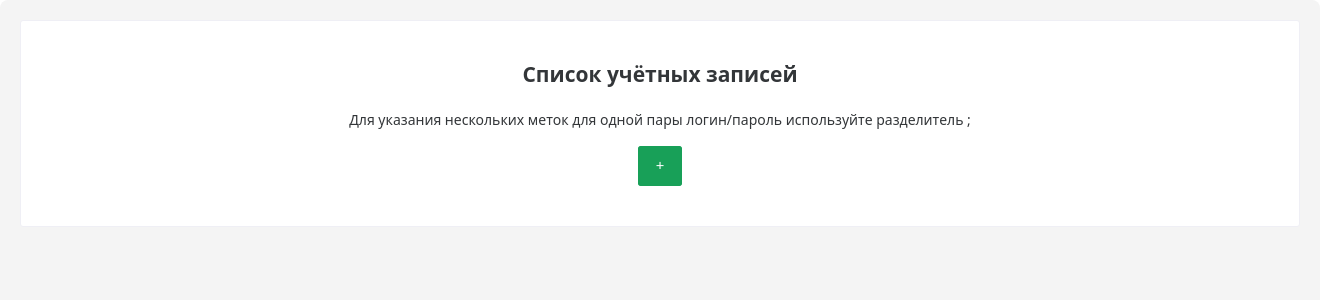
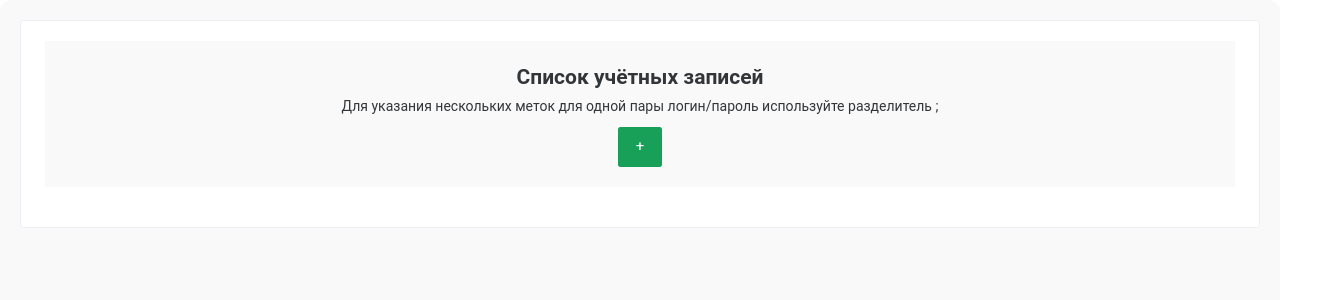
Before and after one commit to thelifeofmiwa/accounts, a Vue app in the folder vue-account-manager/: page / in a window 1280 px wide. Shown: the top 300 px of the page, 1320 px wide, since content can reach past the window. Built offline with nearby package versions, Linux system fonts and the light colour scheme.

Commit message:
Корректировка стилей

```diff
--- a/vue-account-manager/src/App.vue
+++ b/vue-account-manager/src/App.vue
@@ -6,6 +6,13 @@
 </template>
 
 <script setup lang="ts">
-import AccountForm from '@/components/AccountForm.vue';
 import AccountList from '@/components/AccountList.vue';
 </script>
+
+<style>
+*{
+  margin: 0;
+  padding: 0;
+  box-sizing: border-box
+}
+</style>
--- a/vue-account-manager/src/components/AccountList.vue
+++ b/vue-account-manager/src/components/AccountList.vue
@@ -7,11 +7,17 @@
                     Для указания нескольких меток для одной пары логин/пароль
                     используйте разделитель ;
                 </p>
-                <n-button type="primary" size="large" @click="addNewAccount"
+                <n-button
+                    type="primary"
+                    style="margin-top: 10px"
+                    size="large"
+                    @click="addNewAccount"
                     >+</n-button
                 >
             </div>
-            <n-space
+
+            <div class="account-items-container">
+                <div
                     v-for="account in accounts"
                     :key="account.id"
                     class="account-item"
@@ -27,12 +33,14 @@
                         <n-select
                             v-model:value="account.type"
                             :options="typeOptions"
+                            style="margin-top: 10px"
                             size="small"
                             @change="updateAccount(account)"
                         />
                         <n-input
                             v-model:value="account.login"
                             placeholder="Логин"
+                            style="margin-top: 10px"
                             size="small"
                             clearable
                             @input="updateAccount(account)"
@@ -40,6 +48,7 @@
                         <n-input
                             v-if="account.type === 'Локальная'"
                             v-model:value="account.password"
+                            style="margin-top: 10px"
                             type="password"
                             show-password-on="mousedown"
                             placeholder="Пароль"
@@ -48,13 +57,15 @@
                         />
                         <n-button
                             type="error"
+                            style="margin-top: 10px"
                             size="tiny"
                             @click="removeAccount(account.id)"
                         >
                             Удалить
                         </n-button>
                     </n-card>
-            </n-space>
+                </div>
+            </div>
         </n-card>
     </div>
 </template>
@@ -101,54 +112,94 @@ const removeAccount = (id: number) => {
     display: flex;
     flex-direction: column;
     align-items: center;
+    justify-content: flex-start;
     padding: 20px;
-    background-color: #f4f4f4;
-    border-radius: 8px;
+    background-color: #f9f9f9;
+    border-radius: 12px;
     width: 100%;
-    height: 1080px;
+    max-width: 1400px;
+    margin: 0 auto;
+    min-height: 100vh;
 }
 
 .header {
     text-align: center;
     margin-bottom: 20px;
+    font-family: "Roboto", sans-serif;
+    position: sticky;
+    top: 0;
+    background-color: #f9f9f9;
+    padding: 20px 0;
+    z-index: 1;
+}
+
+.account-items-container {
+    display: flex;
+    flex-wrap: wrap;
+    gap: 15px;
+    justify-content: space-between;
+    width: 100%;
+    margin-top: 20px;
 }
 
 .account-item {
-    display: flex;
-    flex-direction: row;
-    justify-content: space-between;
-    align-items: center;
-    margin-bottom: 15px;
-    width: 100%;
+    width: 400px;
+    height: 250px;
 }
 
 .account-card {
     display: flex;
-    flex-direction: row;
-    align-items: center;
-    padding: 10px;
+    flex-direction: column;
+    gap: 10px;
+    padding: 15px;
     background-color: #fff;
     border-radius: 8px;
-    box-shadow: 0 2px 5px rgba(0, 0, 0, 0.1);
+    box-shadow: 0 4px 6px rgba(0, 0, 0, 0.1);
     width: 400px;
-    max-width: 800px;
+    height: 220px;
+    transition: all 0.3s ease-in-out;
+}
+
+.account-card:hover {
+    box-shadow: 0 6px 10px rgba(0, 0, 0, 0.2);
+    transform: translateY(-2px);
 }
 
 .account-card n-input,
 .account-card n-select {
     margin-right: 10px;
-    width: 150px;
-}
-
-.account-card n-select {
-    width: 150px !important;
+    width: 100%;
 }
 
 .account-card n-button {
-    margin-left: 10px;
+    align-self: flex-end;
 }
 
 .account-card n-space {
     width: 100%;
 }
+
+.account-card .account-label {
+    font-weight: 600;
+    font-size: 14px;
+    color: #555;
+}
+
+.account-card .account-login {
+    font-size: 16px;
+}
+
+.account-card .delete-btn {
+    align-self: flex-start;
+    color: #ff4d4f;
+    font-size: 12px;
+    border: none;
+    background: none;
+    cursor: pointer;
+    transition: color 0.3s ease;
+}
+
+.account-card .delete-btn:hover {
+    color: #d43f3a;
+}
 </style>
```
Lines whose indentation alone changed are shown as unchanged.
